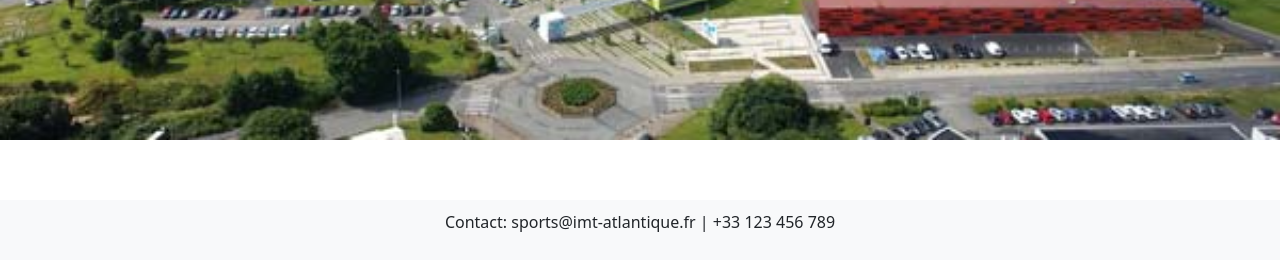
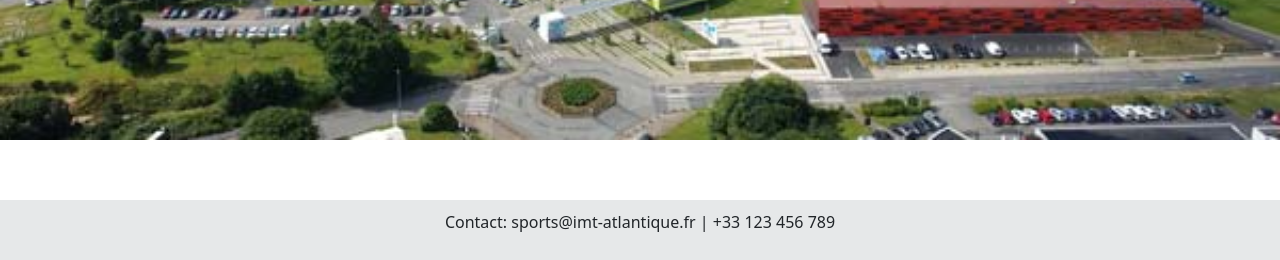
Before and after one commit to Rayane3/app_v1, a Flask app: a page that uses templates/base.html in a window 1280 px wide. Shown: the part 596-856 px from the top of the page. Run offline with Flask 3, Linux system fonts and the light colour scheme.

Commit message:
test de modification fichier css

```diff
--- a/static/css/main.css
+++ b/static/css/main.css
@@ -27,7 +27,7 @@ header {
 
 /* Footer styling */
 .footer {
-    background-color: #f8f9fa;
+    background-color: #e6e8e9;
     text-align: center;
     padding: 10px 0;
     width: 100%;
```
